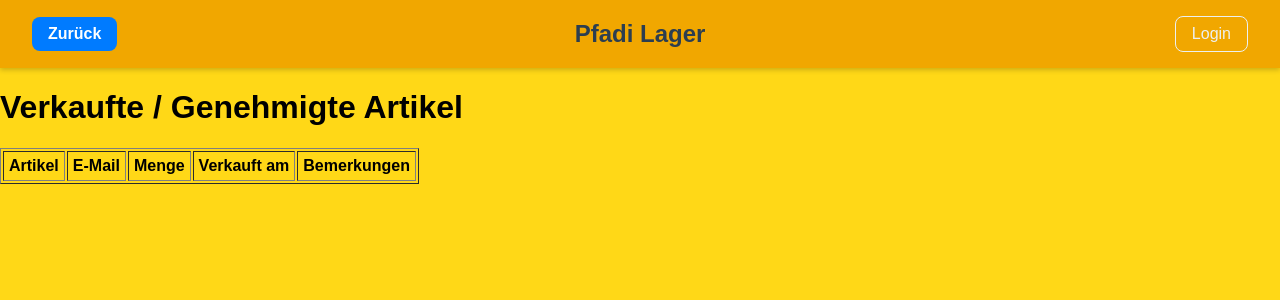
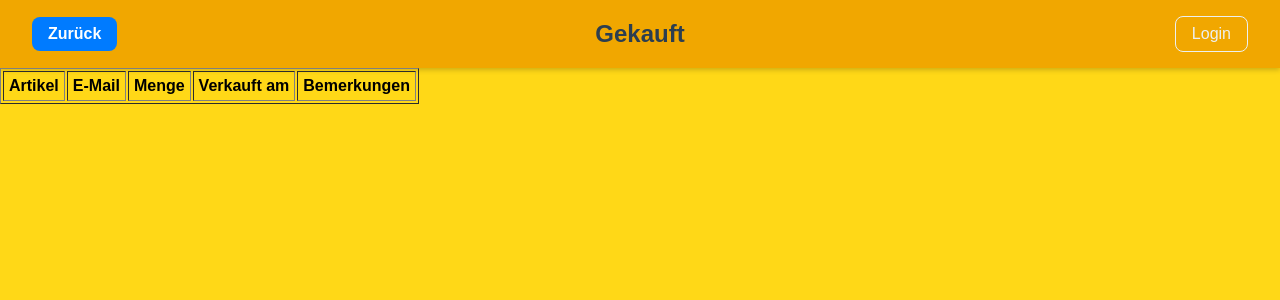
Before and after one commit to Eizval/Django_Pfadi, a Django app: page /sold/ in a window 1280 px wide. Shown: the top 300 px of the page. Run offline with Django 5.2, Linux system fonts and the light colour scheme; data that the repository does not hold is empty.

Commit message:
Optimized header

```diff
--- a/lager/templates/lager/borrow.html
+++ b/lager/templates/lager/borrow.html
@@ -1,18 +1,16 @@
 {% extends "base.html" %}
 {% block header %}
-  {% include 'includes/header.html' %}
+  {% include 'includes/header.html' with header_name='Ausleihen' %}
 {% endblock %}
-{% block title %}Lager{% endblock %}
+{% block title %}Borrow{% endblock %}
 
 {% block content %}
 <!DOCTYPE html>
 <html lang="de">
 <head>
 <meta charset="UTF-8">
-<title>Ausleihe Übersicht</title>
 </head>
 <body>
-<h1>Ausleihen</h1>
 <table border="1" cellpadding="5">
     <thead>
         <tr>
--- a/lager/templates/lager/item.html
+++ b/lager/templates/lager/item.html
@@ -1,18 +1,16 @@
 {% extends "base.html" %}
 {% block header %}
-  {% include 'includes/header.html' %}
+  {% include 'includes/header.html' with header_name='Artikel'%}
 {% endblock %}
-{% block title %}Lager{% endblock %}
+{% block title %}Item{% endblock %}
 
 {% block content %}
 <!DOCTYPE html>
 <html lang="de">
 <head>
 <meta charset="UTF-8">
-<title>Artikel Übersicht</title>
 </head>
 <body>
-<h1>Artikel</h1>
 <table border="1" cellpadding="5">
     <thead>
         <tr>
--- a/lager/templates/lager/pending.html
+++ b/lager/templates/lager/pending.html
@@ -1,6 +1,6 @@
 {% extends "base.html" %}
 {% block header %}
-  {% include 'includes/header.html' %}
+  {% include 'includes/header.html' with header_name='Bestellt'%}
 {% endblock %}
 {% block title %}Lager{% endblock %}
 
@@ -9,10 +9,8 @@
 <html lang="de">
 <head>
 <meta charset="UTF-8">
-<title>Pending Artikel</title>
 </head>
 <body>
-<h1>Ausstehende Artikel</h1>
 <table border="1" cellpadding="5">
     <thead>
         <tr>
--- a/lager/templates/lager/sold.html
+++ b/lager/templates/lager/sold.html
@@ -1,18 +1,16 @@
 {% extends "base.html" %}
 {% block header %}
-  {% include 'includes/header.html' %}
+  {% include 'includes/header.html' with header_name='Gekauft'%}
 {% endblock %}
-{% block title %}Lager{% endblock %}
+{% block title %}Sold{% endblock %}
 
 {% block content %}
 <!DOCTYPE html>
 <html lang="de">
 <head>
 <meta charset="UTF-8">
-<title>Verkaufte Artikel</title>
 </head>
 <body>
-<h1>Verkaufte / Genehmigte Artikel</h1>
 <table border="1" cellpadding="5">
     <thead>
         <tr>
--- a/lager/templates/lager/stock.html
+++ b/lager/templates/lager/stock.html
@@ -1,18 +1,16 @@
 {% extends "base.html" %}
 {% block header %}
-  {% include 'includes/header.html' %}
+  {% include 'includes/header.html' with header_name='Lagerbestand' %}
 {% endblock %}
-{% block title %}Lager{% endblock %}
+{% block title %}Stock{% endblock %}
 
 {% block content %}
 <!DOCTYPE html>
 <html lang="de">
 <head>
 <meta charset="UTF-8">
-<title>Lagerbestand Übersicht</title>
 </head>
 <body>
-<h1>Lagerbestand</h1>
 <table border="1" cellpadding="5">
     <thead>
         <tr>
--- a/templates/includes/header.html
+++ b/templates/includes/header.html
@@ -8,7 +8,7 @@
     </div>
 
     <div class="header-center">
-        <h1 class="logo">Pfadi Lager</h1>
+        <h1 class="logo">{{ header_name|default:"Pfadi Lager" }}</h1>
     </div>
 
     <div class="header-right">
```
